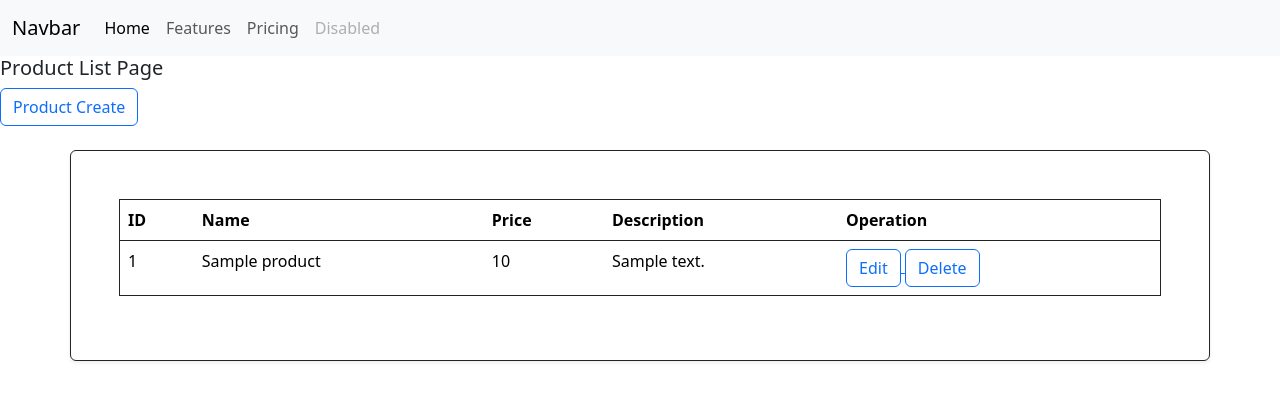
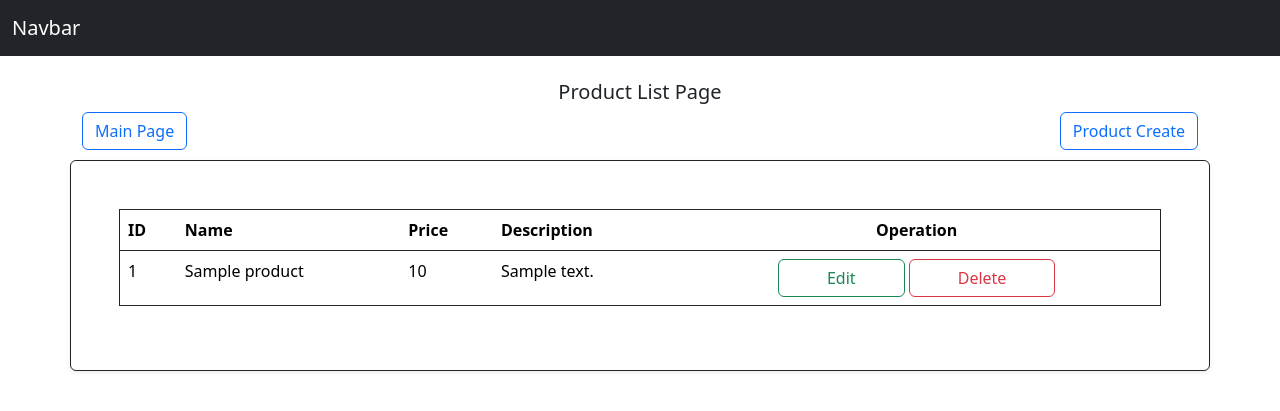
Before and after one commit to naybala/project, a PHP site: page /index.php?page=product-list in a window 1280 px wide. Shown: the top 411 px of the page. Run offline with PHP 8.4, Linux system fonts and the light colour scheme; tables that the repository leaves empty or names only in its code hold one stand-in row (values such as "Sample post").

Commit message:
delete fun for

```diff
--- a/UI/nav.php
+++ b/UI/nav.php
@@ -1,24 +1,9 @@
-<nav class="navbar navbar-expand-lg bg-body-tertiary">
-  <div class="container-fluid">
-    <a class="navbar-brand" href="#">Navbar</a>
-    <button class="navbar-toggler" type="button" data-bs-toggle="collapse" data-bs-target="#navbarNav" aria-controls="navbarNav" aria-expanded="false" aria-label="Toggle navigation">
-      <span class="navbar-toggler-icon"></span>
-    </button>
-    <div class="collapse navbar-collapse" id="navbarNav">
-      <ul class="navbar-nav">
-        <li class="nav-item">
-          <a class="nav-link active" aria-current="page" href="#">Home</a>
-        </li>
-        <li class="nav-item">
-          <a class="nav-link" href="#">Features</a>
-        </li>
-        <li class="nav-item">
-          <a class="nav-link" href="#">Pricing</a>
-        </li>
-        <li class="nav-item">
-          <a class="nav-link disabled" aria-disabled="true">Disabled</a>
-        </li>
-      </ul>
+<nav class="navbar navbar-expand-lg bg-dark">
+    <div class="container-fluid">
+        <a class="navbar-brand text-white" href="#">Navbar</a>
+        <button class="navbar-toggler" type="button" data-bs-toggle="collapse" data-bs-target="#navbarNav"
+            aria-controls="navbarNav" aria-expanded="false" aria-label="Toggle navigation">
+            <span class="navbar-toggler-icon"></span>
+        </button>
     </div>
-  </div>
 </nav>
--- a/UI/product/productList.php
+++ b/UI/product/productList.php
@@ -1,12 +1,18 @@
 <?php
 include "function/productListFun.php";
+include "function/productDeleteFun.php";
 ?>
-
-<h5>Product List Page</h5>
-<a href="index.php?page=product-create">
-    <button type="button" class="btn btn-outline-primary">Product Create</button>
-</a><br><br>
-
+<br>
+<h5 class="text-center">Product List Page</h5>
+<div class="container">
+    <a href="index.php?page=" class="float-start">
+        <button type="button" class="btn btn-outline-primary">Main Page</button>
+    </a>
+    <a href="index.php?page=product-create" class="float-end">
+        <button type="button" class="btn btn-outline-primary">Product Create</button>
+    </a>
+</div>
+<br><br>
 <div class="container border border-dark p-5 rounded shadow-sm">
     <table class="table  border border-dark p-5">
         <thead>
@@ -15,7 +21,7 @@ include "function/productListFun.php";
                 <th scope="col">Name</th>
                 <th scope="col">Price</th>
                 <th scope="col">Description</th>
-                <th>Operation</th>
+                <th class="text-center">Operation</th>
             </tr>
         </thead>
         <tbody>
@@ -35,12 +41,20 @@ echo $product['price'];
 echo $product['description'];
     ?></td>
 
-                <td>
-                    <a href="index.php?page=product-edit&action=<?php echo $product['id'] ?>">
-                        <button type="button" class="btn btn-outline-primary">Edit</button>
-                    </a>
-                    <button type="button" class="btn btn-outline-primary">Delete</button>
-                </td>
+                <form action="" method="post">
+                    <td class="text-center">
+                        <a class="text-decoration-none"
+                            href="index.php?page=product-edit&action=<?php echo $product['id'] ?>">
+                            <button type="button" class="btn btn-outline-success px-5">Edit</button>
+                        </a>
+                        <input type="hidden" name="p_id" value="<?php echo $product['id'] ?>">
+                        <button type="submit" class="btn btn-outline-danger px-5" name="p_delete">
+                            Delete
+                        </button>
+                    </td>
+                </form>
+
+
             </tr>
             <?php
 }
--- /dev/null
+++ b/function/productDeleteFun.php
@@ -0,0 +1,9 @@
+<?php
+
+if (isset($_POST['p_delete'])) {
+    $id = $_POST['p_id'];
+    $deleteProduct = mysqli_query($connection, "DELETE FROM products WHERE id = '" . $id . "'");
+    if ($deleteProduct) {
+        echo "<script>window.location.href='index.php?page=product-list'</script>";
+    }
+}
```
Also changed, not shown: UI/body.php (+31 -3 lines).
